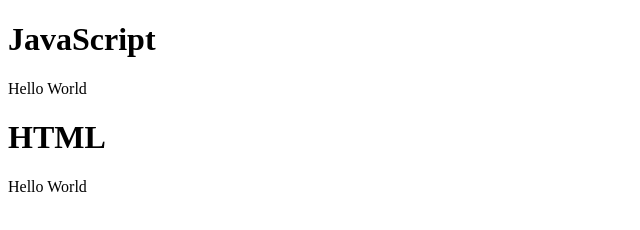
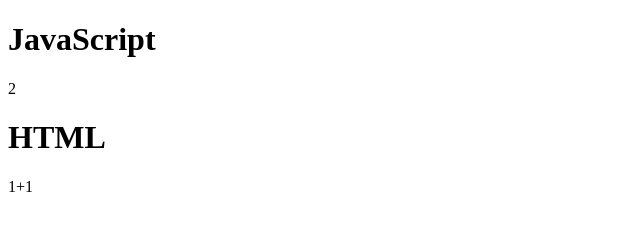
Before and after one commit to adidasyong/optt_web1_html_internet, a plain HTML site: page ex1.html in a window 1280 px wide. Shown: the whole page, without its empty margins (0-640 px from the left). Drawn offline with Linux system fonts and the light colour scheme.

Commit message:
JS vs html 1+1

```diff
--- a/ex1.html
+++ b/ex1.html
@@ -7,9 +7,9 @@
     <body>
         <h1>JavaScript</h1>
         <script>
-            document.write('Hello World');
+            document.write(1+1);
         </script>
         <h1>HTML</h1>
-        Hello World
+        1+1
     </body>
 </html>
```
